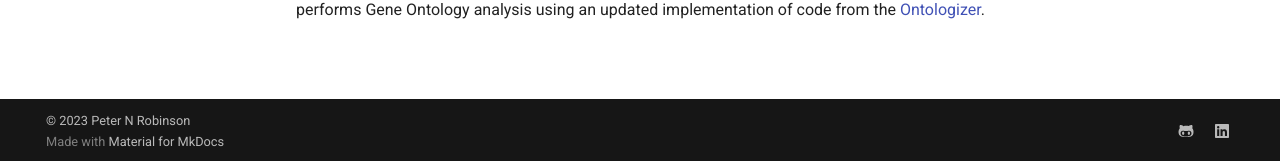
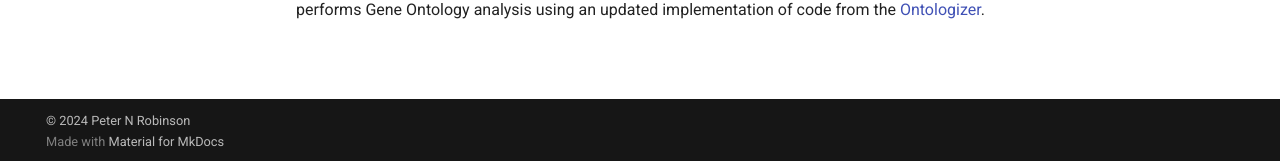
Before and after one commit to TheJacksonLaboratory/isopretGO, an MkDocs documentation site: the page built from docs/index.md, in a window 1280 px wide. Shown: the part 736-897 px from the top of the page. Built offline with MkDocs 1.6.1 and Material for MkDocs 9.7.7, drawn with Linux system fonts in a browser that asks for light colours.

```diff
--- a/mkdocs.yml
+++ b/mkdocs.yml
@@ -44,21 +44,12 @@ nav:
 
 
 plugins:
-  - social
   - search
   - mkdocstrings:
       handlers:
         python:
           options:
             docstring_style: sphinx
-
-
-extra:
-  social:
-    - icon: fontawesome/brands/github-alt
-      link: https://github.com/pnrobinson
-    - icon: fontawesome/brands/linkedin
-      link: https://www.linkedin.com/in/peter-n-robinson-b7833811/
 
 
 markdown_extensions:
@@ -76,9 +67,6 @@ markdown_extensions:
   - attr_list
   - md_in_html
   - tables
-  - pymdownx.emoji:
-      emoji_index: !!python/name:material.extensions.emoji.twemoji
-      emoji_generator: !!python/name:material.extensions.emoji.to_svg
 
 copyright: |
-  &copy; 2023 <a href="https://github.com/pnrobinson"  target="_blank" rel="noopener">Peter N Robinson</a>
+  &copy; 2024 <a href="https://github.com/pnrobinson"  target="_blank" rel="noopener">Peter N Robinson</a>
```
Also changed, not shown: tutorial_files/README.md (added), 3 other files.
